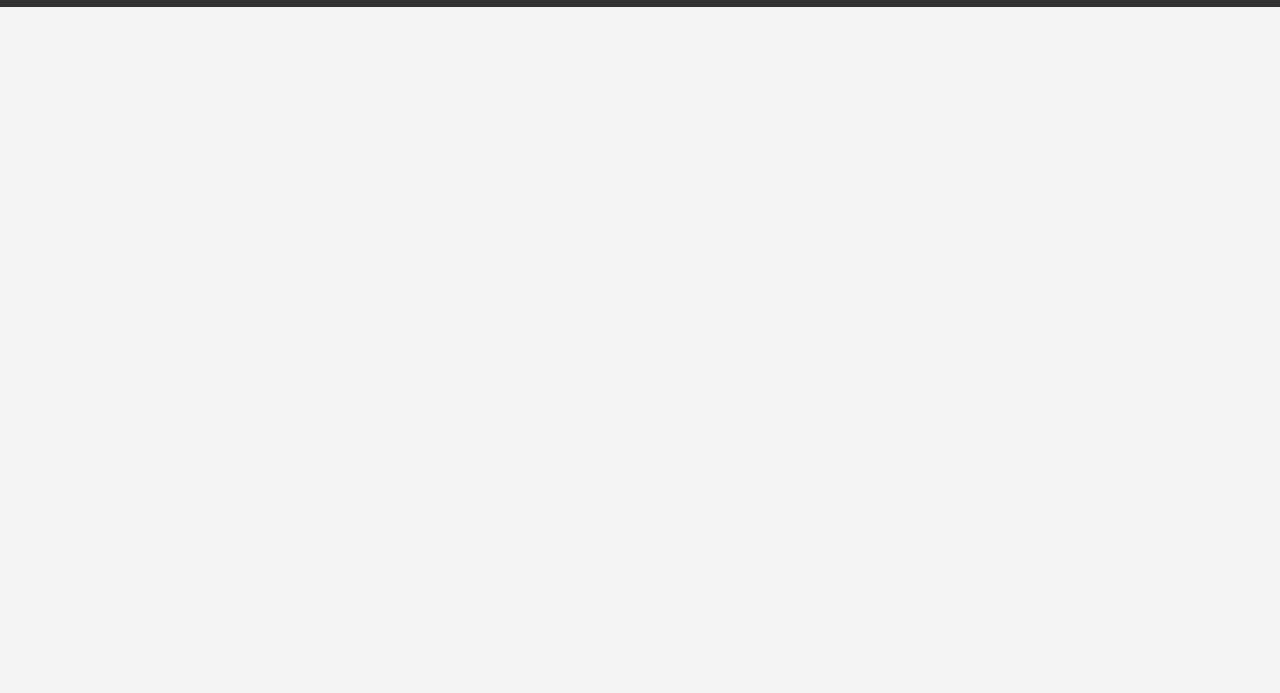
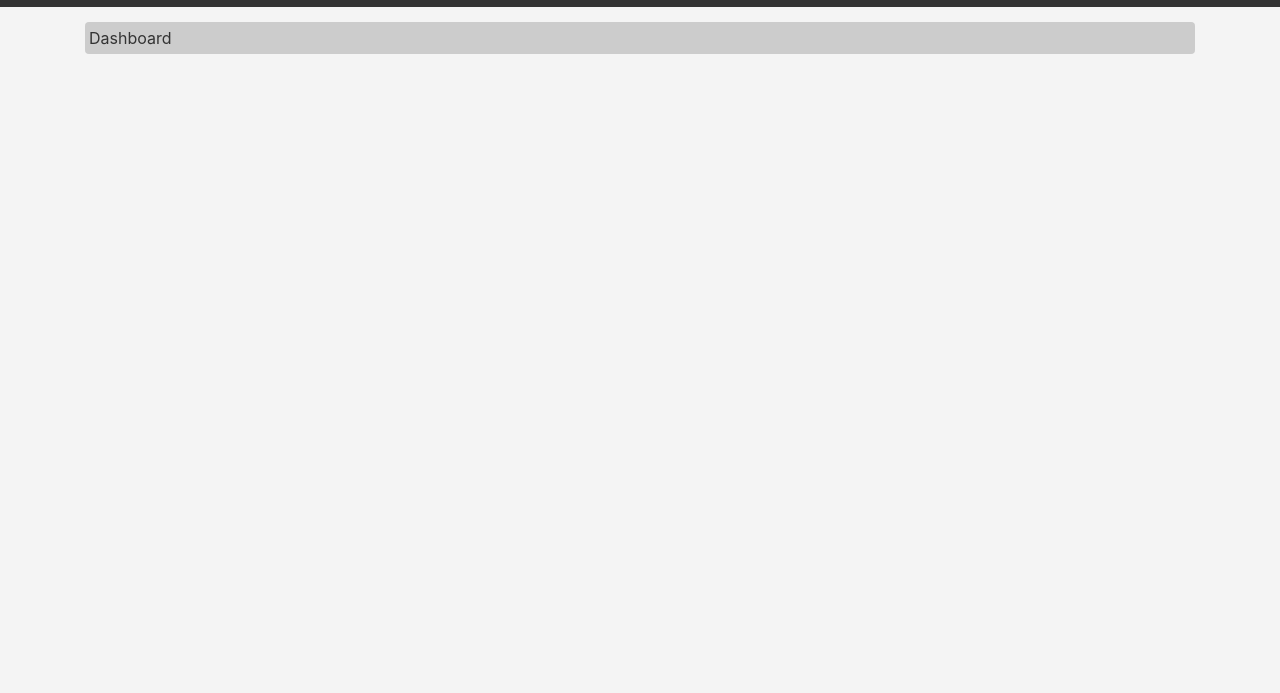
Before and after one commit to sifathossain39/adminstrap_theme, a plain HTML site: page index.html in a window 1280 px wide. Shown: the part 107-800 px from the top of the page. Drawn offline with nearby package versions, Linux system fonts and the light colour scheme.

Commit message:
add a breadcrumb

```diff
--- a/css/styles.css
+++ b/css/styles.css
@@ -52,6 +52,16 @@ h1{
   }
 
 /*------x--------- Header Section -----------x--------*/
+/*------------------ breadcrumb ---------------------*/
+  .breadcrumb{
+    background: #cccccc;
+    padding: 4px 4px;
+    font-size: 1rem;
+    color: #333333;
+  }
+
+/*----------x-------- breadcrumb ----------x-----------*/
+
 
 
 
--- a/index.html
+++ b/index.html
@@ -60,7 +60,8 @@
       <div class="row">
         <div class="col-md-10">
           <h1>
-            <img class="gear-icon" src="./assets/gear-icon.svg" alt="" width="36" height="36" title="Bootstrap"> Dashboard <small>Manage
+            <img class="gear-icon" src="./assets/gear-icon.svg" alt="" width="36" height="36" title="Bootstrap">
+            Dashboard <small>Manage
               YourSite</small>
           </h1>
         </div>
@@ -83,6 +84,15 @@
 
   <!---------X------------ Header Section ---------------X------------>
 
+  <!----------------- dashboard breadcrumb section ------------------->
+  <section id="breadcrumb">
+    <div class="container">
+      <ol class="breadcrumb">
+        <li class="active">Dashboard</li>
+      </ol>
+    </div>
+  </section>
+
   <!-------------------------- Bootstrap core javascript ------------------------------>
   <script src="https://code.jquery.com/jquery-3.4.1.slim.min.js"></script>
   <script src="js/bootstrap.bundle.min.js"></script>
```
